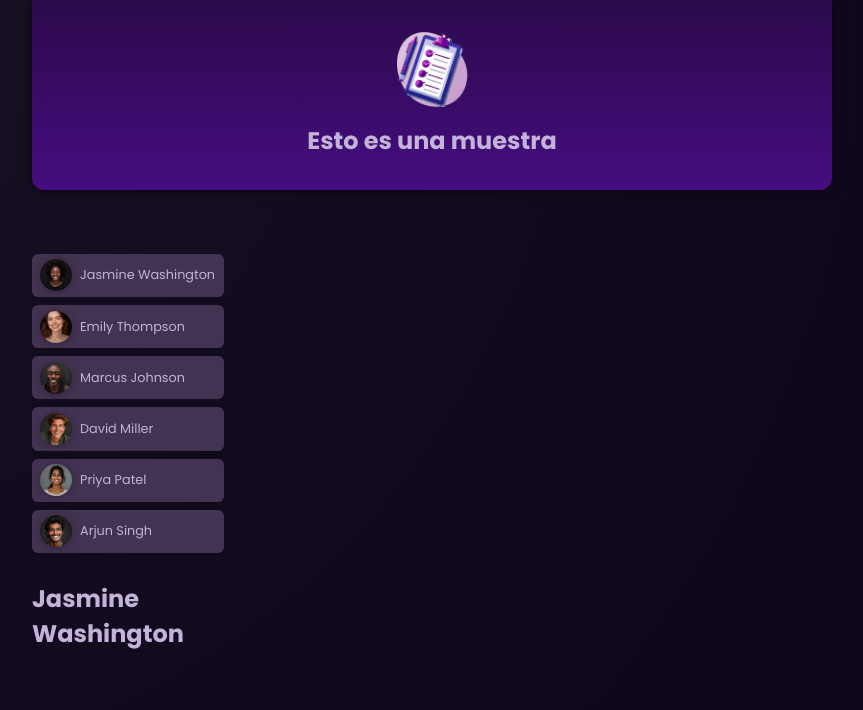
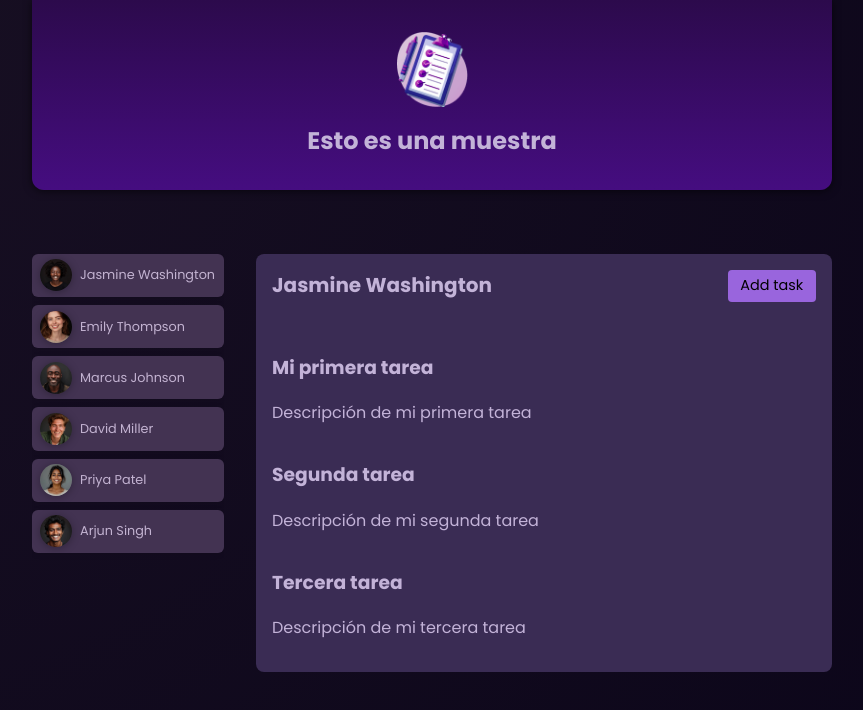
Before and after one commit to fjzamora93/AngularTemplate, an Angular app in the folder tutorial-angular/: page / in a window 1280 px wide. Both pictures are taken after a click on the button "Jasmine Washington". Shown: the top 710 px of the page, without its empty margins (208-1071 px from the left). Built offline with nearby package versions, Linux system fonts and the light colour scheme.

Commit message:
inclusion de tasks

```diff
--- a/tutorial-angular/src/app/app.component.html
+++ b/tutorial-angular/src/app/app.component.html
@@ -8,12 +8,22 @@
 <main>
   <ul id="users">
 
+
+    <!--- USO DEL FOR E IF DE ANGULAR 17. VERSIONES ANTERIORES USAN UNA SINTAXIS DISTINTA-->
     <!---El track es el identificador único que va a utilizar a la hora de hacer el loop-->
     @for (user of users; track user.id) {
       <li>
         <app-user [user]="user" (select)="onSelectUser($event)"/>
       </li>
     }
+  </ul>
+
+  @if (selectedUser){
+    <app-tasks [name]="selectedUser.name"/>
+  } @else {
+    <p id="fallback">Selecciona un usuario</p>
+  }
+
 
 
     <!-- FORMATO ANTIGUO, ANTES DE SIMPLIFICAR LAS PROPIEDADES A UN OBJETO USER
@@ -26,10 +36,7 @@
       />
     </li> -->
 
-    <app-tasks
-      [name]="selectedUser?.name"
-    />
 
 
-  </ul>
+
 </main>
--- a/tutorial-angular/src/app/app.component.ts
+++ b/tutorial-angular/src/app/app.component.ts
@@ -2,7 +2,7 @@ import { Component } from '@angular/core';
 import { RouterOutlet } from '@angular/router';
 import { HeaderComponent } from './header/header.component';
 import { UserComponent } from "./user/user.component";
-import { TaskComponent } from './task/task.component';
+import { TasksComponent } from './tasks/tasks.component';
 import { DUMMY_USERS } from './dummy-users';
 
 @Component({
@@ -10,13 +10,13 @@ import { DUMMY_USERS } from './dummy-users';
     standalone: true,
     templateUrl: './app.component.html',
     styleUrl: './app.component.css',
-    imports: [RouterOutlet, HeaderComponent, UserComponent, TaskComponent]
+    imports: [RouterOutlet, HeaderComponent, UserComponent, TasksComponent]
 })
 export class AppComponent {
-  title = 'tutorial-angular';
   //Podemos exportar desde Components al resto de componentes desde aquí
   users = DUMMY_USERS;
-  selectedUserId = 'ul';
+
+  selectedUserId?: string;
 
   get selectedUser() {
     return this.users.find((user) => user.id === this.selectedUserId); //Si pusiéramos una ! al final sería que va a encontrar algún resultado sí o sí.
--- a/tutorial-angular/src/app/task/task.component.html
+++ /dev/null
@@ -1,4 +0,0 @@
-
-    <h2>
-        {{  name  }}
-    </h2>
--- /dev/null
+++ b/tutorial-angular/src/app/tasks/dummy-tasks.ts
@@ -0,0 +1,20 @@
+export const DUMMY_TASKS = [
+    {
+      id: 't1',
+      name: 'Mi primera tarea',
+      description: 'Descripción de mi primera tarea',
+      idUser: 'u1',
+    },
+    {
+      id: 't2',
+      name: 'Segunda tarea',
+      description: 'Descripción de mi segunda tarea',
+      idUser: 'u2',
+    },
+    {
+      id: 't3',
+      name: 'Tercera tarea',
+      description: 'Descripción de mi tercera tarea',
+      idUser: 'u3',
+    },
+  ];
--- /dev/null
+++ b/tutorial-angular/src/app/tasks/task/task.component.css
@@ -0,0 +1,37 @@
+article {
+    padding: 1rem;
+    color: #25113d;
+    background-color: #bf9ee5;
+  }
+
+  h2 {
+    margin: 0;
+  }
+
+  time {
+    color: #3c2c50;
+  }
+
+  .actions {
+    text-align: right;
+    margin: 0;
+  }
+
+  .actions button {
+    font: inherit;
+    font-size: 0.9rem;
+    cursor: pointer;
+    background-color: #380774;
+    color: #decdf2;
+    border-radius: 4px;
+    padding: 0.5rem 1.5rem;
+    border: none;
+    box-shadow: 0 1px 3px rgba(0, 0, 0, 0.3);
+    transition: all 0.3s ease;
+  }
+
+  .actions button:hover,
+  .actions button:active {
+    background-color: #4a0774;
+    box-shadow: 0 1px 6px rgba(0, 0, 0, 0.3);
+  }
--- /dev/null
+++ b/tutorial-angular/src/app/tasks/task/task.component.html
@@ -0,0 +1,5 @@
+
+<div>
+    <h3> {{ task?.name }} </h3>
+    <span>{{ task?.description }}</span>
+</div>
--- /dev/null
+++ b/tutorial-angular/src/app/tasks/tasks.component.css
@@ -0,0 +1,63 @@
+#tasks {
+    padding: 1rem;
+    border-radius: 8px;
+    max-height: 60vh;
+    overflow: auto;
+    background-color: #3a2c54;
+  }
+
+  header {
+    display: flex;
+    justify-content: space-between;
+    align-items: flex-start;
+    margin-bottom: 2rem;
+    gap: 1rem;
+  }
+
+  h2 {
+    margin: 0;
+    font-size: 0.9rem;
+    width: 60%;
+    text-wrap: balance;
+  }
+
+  menu {
+    margin: 0;
+    padding: 0;
+  }
+
+  menu button {
+    font: inherit;
+    cursor: pointer;
+    background-color: #9965dd;
+    border-radius: 4px;
+    border: none;
+    padding: 0.35rem 0.8rem;
+    font-size: 0.9rem;
+  }
+
+  menu button:hover,
+  menu button:active {
+    background-color: #a565dd
+  }
+
+  ul {
+    list-style: none;
+    margin: 1rem 0;
+    padding: 0;
+    display: flex;
+    flex-direction: column;
+    gap: 1rem;
+    max-height: 50vh;
+    overflow: auto;
+  }
+
+  @media (min-width: 768px) {
+    h2 {
+      font-size: 1.25rem;
+    }
+
+    menu {
+      width: auto;
+    }
+  }
--- /dev/null
+++ b/tutorial-angular/src/app/tasks/tasks.component.html
@@ -0,0 +1,21 @@
+<section id="tasks">
+
+    <header>
+        <h2> {{  name  }} </h2>
+        <menu>
+            <button>Add task</button>
+        </menu>
+
+    </header>
+
+    <!--- PARA COMPLETAR EL CÓDIGO, TIENES QUE ITERAR SOBRE CADA TASK DE TAL FORMA QUE LE DIGAS AL IMPUT LO QUE ES UN TASK-->
+    <ul>
+        @for (task of tasks; track task.id){
+            <li>
+                <app-task [task]="task"></app-task>
+            </li>
+        }
+
+    </ul>
+
+</section>
--- a/tutorial-angular/src/app/task/task.component.ts
+++ b/tutorial-angular/src/app/tasks/tasks.component.ts
@@ -1,14 +1,18 @@
 
 import { Component, Input, Output, EventEmitter } from '@angular/core';
+import { TaskComponent } from '../tasks/task/task.component';
+import { DUMMY_TASKS } from './dummy-tasks';
+
 
 @Component({
-  selector: 'app-tasks',
-  standalone: true,
-  imports: [],
-  templateUrl: './task.component.html',
-  styleUrl: './task.component.css'
+    selector: 'app-tasks',
+    standalone: true,
+    templateUrl: './tasks.component.html',
+    styleUrl: './tasks.component.css',
+    imports: [TaskComponent]
 })
-export class TaskComponent {
+export class TasksComponent {
+  tasks = DUMMY_TASKS;
   //En este caso vamos a usar un signo de interrogación, que es como decimos que es posible que no haya un valor y somos conscientes de ello.
   @Input() name?: string; //Otra alternativa es @Input() name: string = string | undefined;
   @Output() select = new EventEmitter();
```
Also changed, not shown: tutorial-angular/src/app/tasks/task/task.component.ts (added, +22 -0 lines), tutorial-angular/src/app/comandos.txt, tutorial-angular/src/app/task/task.component.css (deleted), 2 other files (tests, documents, lock files or other folders).
